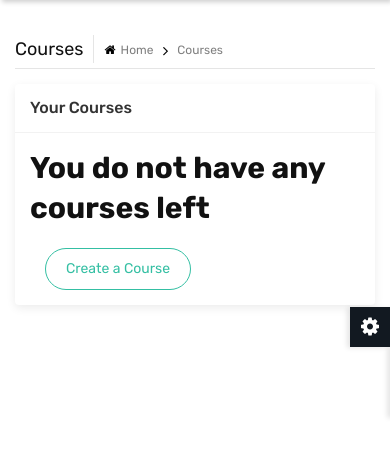
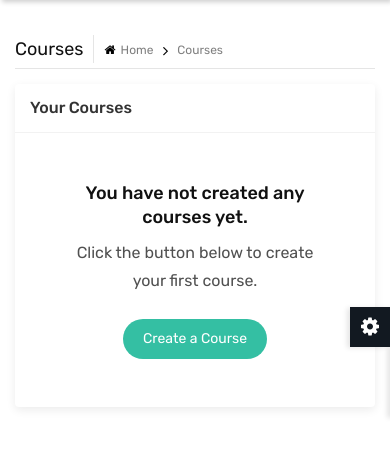
Before and after one commit to jegedeolajide12/daun, a Django app: page /home/ in a window 390 px wide. Shown: the part 60-516 px from the top of the page. Run offline with Django 5.2, Linux system fonts and the light colour scheme; the visitor is signed in with stand-in values (Sample User, id 1); data that the repository does not hold is empty; parts of the project's set-up code (start-up, migrations or seed data) failed here and were passed over; some libraries are stand-ins or nearby versions.

Commit message:
fixed empty courses error for new instructors

```diff
--- a/pages/views.py
+++ b/pages/views.py
@@ -4,6 +4,7 @@ from django.views.generic.detail import DetailView
 from django.views.generic.edit import CreateView,UpdateView,DeleteView
 from django.views.generic.base import TemplateResponseMixin, View
 from django.db.models import Count
+from django.contrib import messages
 
 from django.contrib.auth.decorators import login_required
 from django.urls import reverse_lazy
@@ -26,7 +27,12 @@ class CourseModuleUpdateView(TemplateResponseMixin, View):
         return ModuleFormSet(instance=self.course, data=data)
 
     def dispatch(self, request, course_slug):
-        self.course = get_object_or_404(Course, slug=course_slug, owner = request.user)
+        try:
+            self.course = get_object_or_404(Course, slug=course_slug, owner = request.user)
+        except Course.DoesNotExist:
+            # Handle the case where the course does not exist
+            messages.error(request, "You do not own this course")
+            return redirect('course:home')
         return super().dispatch(request, course_slug)
 
     def get(self, request, *args, **kwargs):
@@ -127,6 +133,9 @@ class ManageCourseListView(OwnerCourseMixin, ListView):
     template_name = 'courses/manage/course/list.html'
     permission_required = 'pages.view_course'
 
+    def get_queryset(self):
+        courses = Course.objects.filter(owner=self.request.user)
+
 class CourseCreateView(OwnerCourseEditMixin, CreateView):
     permission_required = 'pages.add_course'
 
--- a/templates/courses/manage/course/list.html
+++ b/templates/courses/manage/course/list.html
@@ -19,6 +19,7 @@
                     <div class="wc-title">
                         <h4>Your Courses</h4>
                     </div>
+                    {% if courses %}
                     <div class="widget-inner">
                         {% for course in courses %}
                         <div class="card-courses-list admin-courses">
@@ -37,7 +38,7 @@
                                             </div>
                                             <div class="card-courses-user-info">
                                                 <h5>Teacher</h5>
-													<h4>{{ course.owner.last_name}} {{ course.owner.first_name }}</h4>
+                                                <h4>{{ course.owner.last_name }} {{ course.owner.first_name }}</h4>
                                             </div>
                                         </li>
                                         <li class="card-courses-categories">
@@ -63,20 +64,20 @@
                                     </div>
                                     <div class="col-md-12">
                                         <a href="{% url "course:course_update" course.slug %}" class="btn green radius-xl outline">Edit Course</a>
-											<a href="{% url "course:course_delete" course.slug %}" class="btn red outline radius-xl ">Delete Course</a>
+                                        <a href="{% url "course:course_delete" course.slug %}" class="btn red outline radius-xl">Delete Course</a>
                                     </div>
                                 </div>
                             </div>
                         </div>
-                            {% empty %}
-							<div class="card-courses-list admin-courses">
-                                <h1>You do not have any courses left </h1>
-                                <div class="col-md-12">
-                                    <a href="{% url "course:course_update" course.slug %}" class="btn green radius-xl outline">Create a Course</a>
-                                </div>
-                            </div>
                         {% endfor %}
                     </div>
+                    {% else %}
+                    <div class="widget-inner text-center p-5">
+                        <h5>You have not created any courses yet.</h5>
+                        <p>Click the button below to create your first course.</p>
+                        <a href="{% url 'course:course_create' %}" class="btn green radius-xl">Create a Course</a>
+                    </div>
+                    {% endif %}
                 </div>
             </div>
             <!-- Your Profile Views Chart END-->
```
Lines whose indentation alone changed are shown as unchanged.
